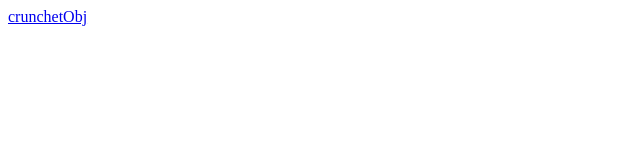
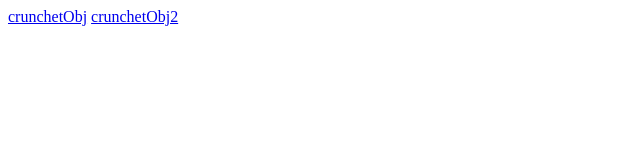
Before and after one commit to qwang216/JayW.github.io, a plain HTML site: page index.html in a window 1280 px wide. Shown: the whole page, without its empty margins (0-640 px from the left). Drawn offline with Linux system fonts and the light colour scheme.

Commit message:
Update index.html

```diff
--- a/index.html
+++ b/index.html
@@ -2,5 +2,6 @@
 <title>Deep Link Test</title>
 <body>
 <a href="crunchapp://CoolerPreviewController/crunchObject?userID=1058&crunchetID=2545">crunchetObj</a>
+<a href="crunchapp://CoolerPreviewController/crunchObject?userID=100&crunchetID=1111">crunchetObj2</a>
 </body>
 </html>
```
